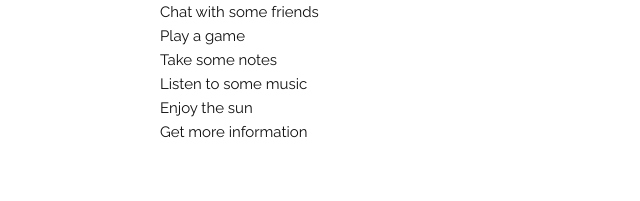
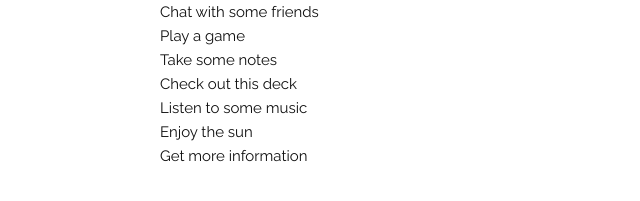
Before and after one commit to pietdaniel/piet.us, a plain HTML site: page index.html in a window 1280 px wide. Shown: the part 205-406 px from the top of the page, without its empty margins (0-640 px from the left). Drawn offline with nearby package versions, Linux system fonts and the light colour scheme.

Commit message:
httpbenchmarks link

```diff
--- a/index.html
+++ b/index.html
@@ -23,6 +23,7 @@
         <div><a href="projects/chat">Chat with some friends</a></div>
         <div><a href="projects/game">Play a game</a></div>
         <div><a href="projects/note">Take some notes</a></div>
+        <div><a href="blog/httpbenchmarks">Check out this deck</a></div>
         <div><a href="https://youtube.com/results?search_query=3m2k">Listen to some music</a></div>
         <div><a href="projects/waterfront">Enjoy the sun</a></div>
         <div><a href="contact.html">Get more information</a></div>
```
